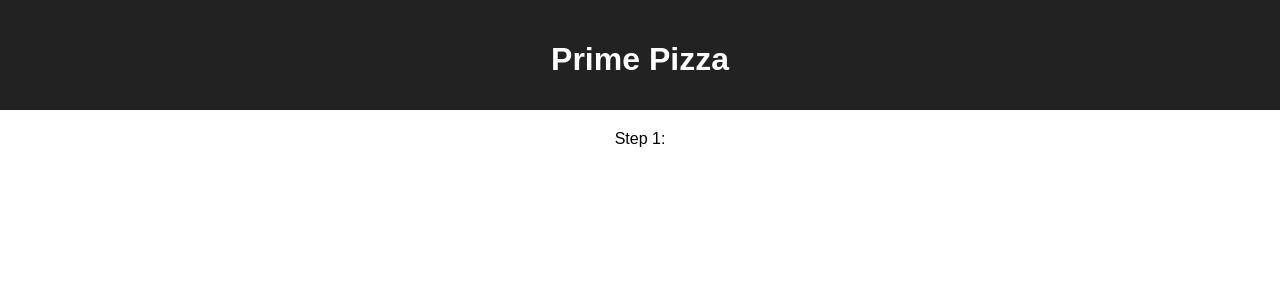
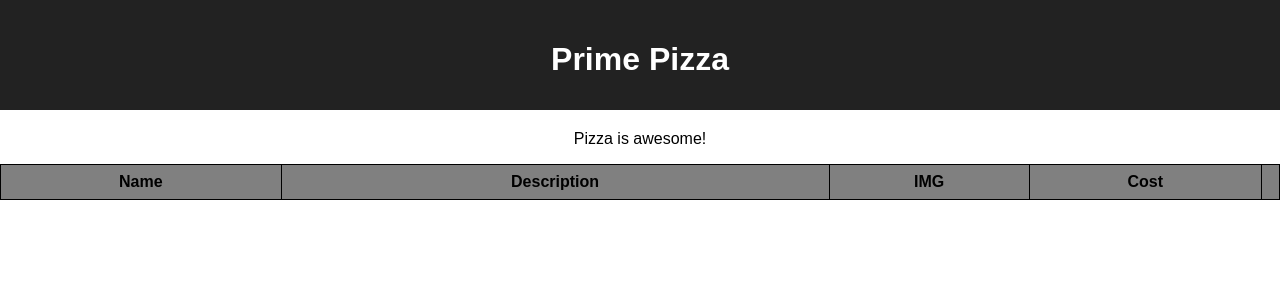
Before and after one commit to tadugan/group-redux-pizza-parlor, a React (Create React App) app: page / in a window 1280 px wide. Shown: the top 300 px of the page. Built offline with nearby package versions, Linux system fonts and the light colour scheme.

Commit message:
Finished the current bug hunt

```diff
--- a/src/components/App/App.jsx
+++ b/src/components/App/App.jsx
@@ -5,6 +5,8 @@ import './App.css';
 // Import Components
 import Checkout from '../Checkout/Checkout';
 import AdminOrder from '../AdminOrder/AdminOrder';
+import OrderPizza from '../OrderPizza/OrderPizza';
+import CustomerInfo from '../CustomerInfo/CustomerInfo';
 
 function App() {
 
@@ -19,11 +21,10 @@ function App() {
         {/* <img src='images/pizza_photo.png' />
         <p>Pizza is great.</p> */}
         <Route path="/" exact>
-            <p>Step 1:</p>
-            {/* <OrderPizza /> goes here */}
+            <OrderPizza />
         </Route>
         <Route path="/customer" exact>
-            <p>Step 2:</p>
+            <CustomerInfo />
         </Route>
         <Route path="/checkout" exact>
             <Checkout />
--- a/src/components/CustomerInfo/CustomerInfo.jsx
+++ b/src/components/CustomerInfo/CustomerInfo.jsx
@@ -1,4 +1,4 @@
-import { useState, useEffect } from "react";
+import { useEffect } from "react";
 import axios from "axios";
 import { dispatch } from "react";
 import { useDispatch } from "react-redux";
@@ -9,12 +9,9 @@ function CustomerInfo() {
 
     const dispatch = useDispatch();
 
-    let [addCustomer, setAddCustomer] = useState({});
-
-    useEffect(() => {
-        console.log('in useEffect')
-        getCustomerInfo();
-    }, [])
+    // useEffect(() => {
+    //     getCustomerInfo();
+    // }, [])
 
 
     const addCustomer = (newCustomer) => {
--- a/src/components/OrderPizza/OrderPizza.jsx
+++ b/src/components/OrderPizza/OrderPizza.jsx
@@ -2,7 +2,7 @@
 import React from 'react';
 import axios from 'axios';
 import { useDispatch } from 'react-redux';
-import { useState } from 'react';
+import { useState, useEffect } from 'react';
 // import pizzaList from '../pizzaList/pizzaList';
 function OrderPizza() {
 
@@ -11,14 +11,11 @@ function OrderPizza() {
     const dispatch = useDispatch();
 
     useEffect(() => {
-        console.log('in useEffect');
-        getPizza();
-        },
-        [])
-
+        console.log('useEffect');
+    }, []);
 
     // axios GET all pizzas
-function getPizza() {
+    const getPizza = () => {
     axios({
         method: 'GET',
         url: '/api/pizza'
@@ -30,10 +27,10 @@ function getPizza() {
     .catch((error) => {
         console.log('GET PIZZA ERROR', error);
     });
-}
+    }
     // axios POST pizza order
 
-    addToCart = (event) => {
+    const addToCart = (event) => {
         event.preventDefault();
         console.log(pizza);
         dispatch({
@@ -43,10 +40,10 @@ function getPizza() {
         setNewElement('');
     }
     return (
-        <div classname="App">
+        <div className="App">
             <p>Pizza is awesome!</p>
             <table>
-                <th>
+                <thead>
                     <tr>
                         <th>Name</th>
                         <th>Description</th>
@@ -54,16 +51,16 @@ function getPizza() {
                         <th>Cost</th>
                         <th></th>
                     </tr>
+                </thead>
+                <tbody>
                     <tr>
-                        <td>{pizza.name}</td>
+                        {/* <td>{pizza.name}</td>
                         <td>{pizza.description}</td>
                         <td>{pizza.image}</td>
                         <td>{pizza.cost}</td>
-                        {/* <td>button to add for cart</td> */}
+                        <td>button to add for cart</td> */}
                     </tr>
-
-                </th>
-                <PizzaList/>
+                </tbody>
             </table>
         </div>
 
```
